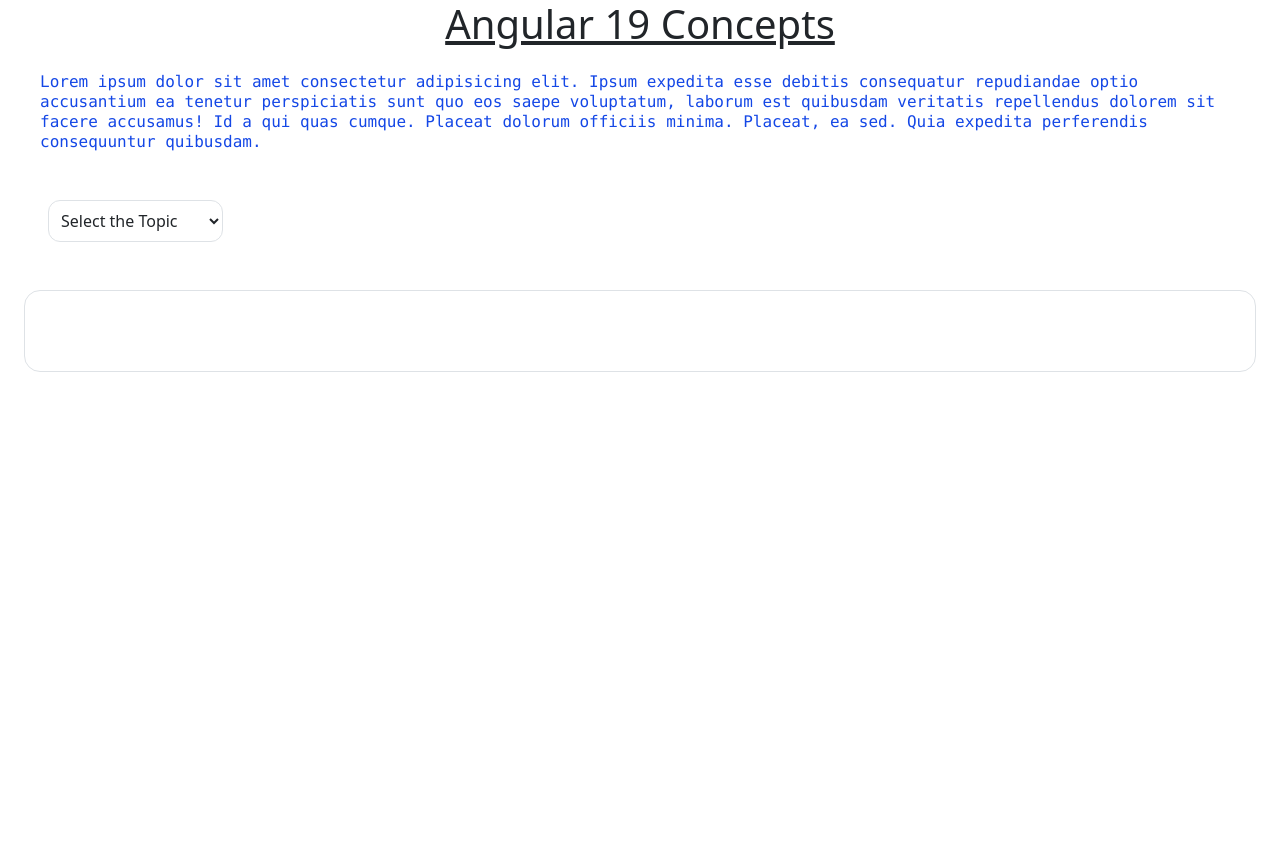
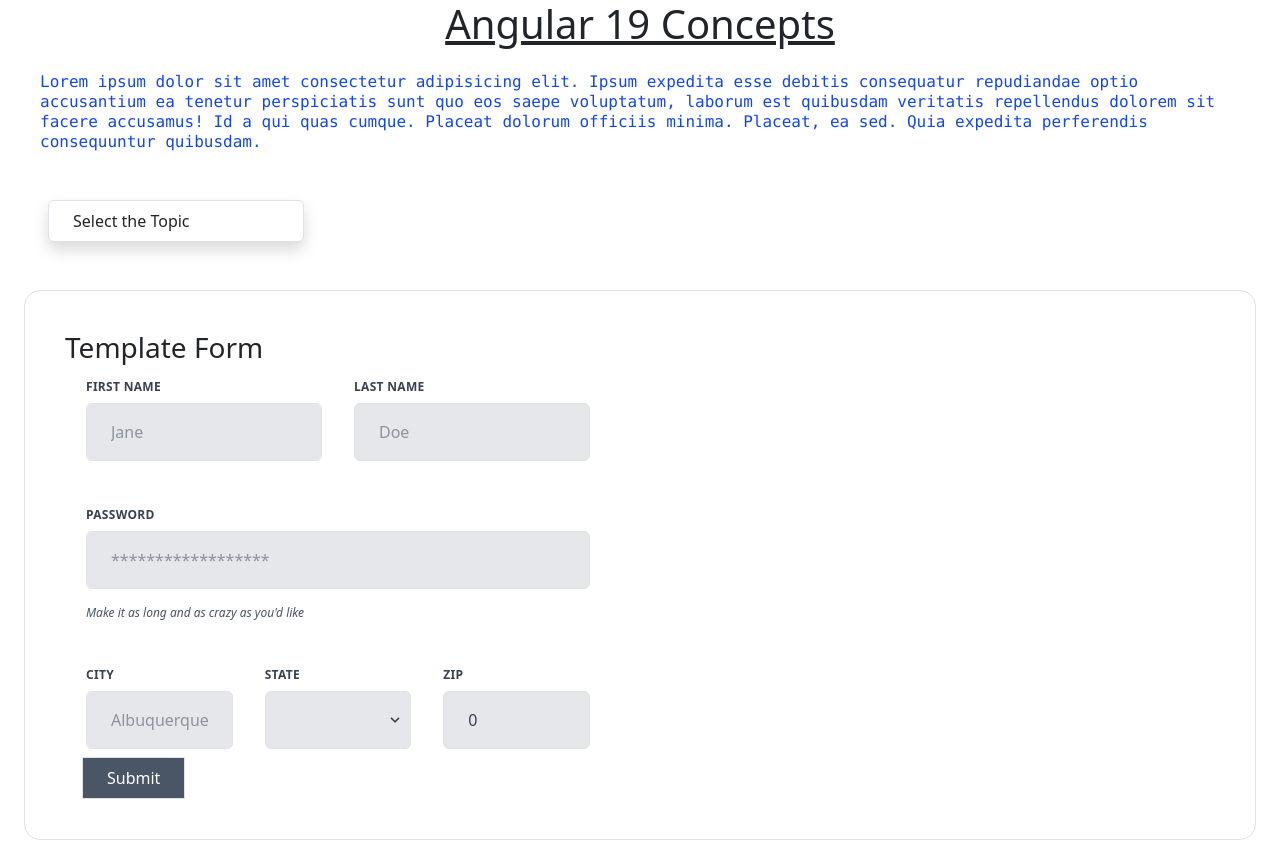
Before and after one commit to MadhuKumarGowda/Angular, an Angular app: page /TemplateForm in a window 1280 px wide. Before the commit this address led to /. Before the commit the page ends 800 px from the top, so only its background shows below. Built offline with nearby package versions, Linux system fonts and the light colour scheme.

Commit message:
added template form with basic validation of the form

```diff
--- a/src/app/app.component.html
+++ b/src/app/app.component.html
@@ -5,7 +5,7 @@
  Lorem ipsum dolor sit amet consectetur adipisicing elit. Ipsum expedita esse debitis consequatur repudiandae optio accusantium ea tenetur perspiciatis sunt quo eos saepe voluptatum, laborum est quibusdam veritatis repellendus dolorem sit facere accusamus! Id a qui quas cumque. Placeat dolorum officiis minima. Placeat, ea sed. Quia expedita perferendis consequuntur quibusdam.
 </p>
 
-<div class="m-5">
+<div class="m-5 w-64">
   <!-- <app-login></app-login>
   <app-admin></app-admin>
   <app-users></app-users> -->
@@ -16,7 +16,7 @@
  <!-- <app-control-flow></app-control-flow> -->
   <!-- <app-signal></app-signal>
   <app-linked-signal></app-linked-signal> -->
-  <select class="p-2 border border-gray-400 rounded-xl focus:outline-0" (change)="navigate($event)">
+  <select class="block appearance-none w-full bg-white border border-gray-400 hover:border-gray-500 px-4 py-2 pr-8 rounded shadow leading-tight focus:outline-none focus:shadow-outline" (change)="navigate($event)">
     <option>Select the Topic</option>
     @for(topic of topicList;track $index){
       <option value="{{topic.path}}">{{topic.name}}</option>
--- a/src/app/app.component.ts
+++ b/src/app/app.component.ts
@@ -21,7 +21,8 @@
     { path: 'ngStyle', name: 'Directives-ngStyle' },
     { path: 'controlFlow', name: 'ControlFlow' },
     { path: 'Signal', name: 'Signal' },
-    { path: 'LinkedSignal', name: 'LinkedSignal' },
+    { path: 'LinkedSignal', name: 'Linked Signal' },
+    { path: 'TemplateForm', name: 'Template Form' },
   ];
 
   constructor(private router: Router) {}
--- a/src/app/app.routes.ts
+++ b/src/app/app.routes.ts
@@ -7,6 +7,7 @@
 import { ControlFlowComponent } from './components/control-flow/control-flow.component';
 import { SignalComponent } from './components/signal/signal.component';
 import { LinkedSignalComponent } from './components/linked-signal/linked-signal.component';
+import { TemplateFormComponent } from './components/forms/template-form/template-form.component';
 
 export const routes: Routes = [
   // below is default route, full means complete route and prefix is only routing value
@@ -19,4 +20,5 @@
   { path: 'controlFlow', component: ControlFlowComponent },
   { path: 'Signal', component: SignalComponent },
   { path: 'LinkedSignal', component: LinkedSignalComponent },
+  { path: 'TemplateForm', component: TemplateFormComponent },
 ];
--- /dev/null
+++ b/src/app/components/forms/template-form/template-form.component.html
@@ -0,0 +1,80 @@
+<h3>Template Form</h3>
+<div class="container">
+    <form class="w-full max-w-lg" #userForm="ngForm">
+        <div class="flex flex-wrap -mx-3 mb-6">
+          <div class="w-full md:w-1/2 px-3 mb-6 md:mb-0">
+            <label class="block uppercase tracking-wide text-gray-700 text-xs font-bold mb-2" for="grid-first-name">
+              First Name
+            </label>
+            <input name="firstName" #fname="ngModel" [(ngModel)]="userObj.firstName" required class="appearance-none block w-full bg-gray-200 text-gray-700 border border-red-500 rounded py-3 px-4 mb-3 leading-tight focus:outline-none focus:bg-white" id="grid-first-name" type="text" placeholder="Jane">
+            @if(fname.errors?.['required'] && fname.touched && fname.dirty){
+                <p  class="text-red-500 text-xs italic">Please fill out this field.</p>
+            }
+
+          </div>
+          <div class="w-full md:w-1/2 px-3">
+            <label class="block uppercase tracking-wide text-gray-700 text-xs font-bold mb-2" for="grid-last-name">
+              Last Name
+            </label>
+            <input name="lastName" #lname="ngModel" [(ngModel)]="userObj.lastName" required  class="appearance-none block w-full bg-gray-200 text-gray-700 border border-gray-200 rounded py-3 px-4 leading-tight focus:outline-none focus:bg-white focus:border-gray-500" id="grid-last-name" type="text" placeholder="Doe">
+            @if(lname.errors?.['required'] && lname.touched && lname.dirty){
+                <p  class="text-red-500 text-xs italic">Please fill out this field.</p>
+            }
+        </div>
+        </div>
+        <div class="flex flex-wrap -mx-3 mb-6">
+          <div class="w-full px-3">
+            <label class="block uppercase tracking-wide text-gray-700 text-xs font-bold mb-2" for="grid-password">
+              Password
+            </label>
+            <input [(ngModel)]="userObj.password" name="password" #pwd="ngModel" required minlength="8" class="appearance-none block w-full bg-gray-200 text-gray-700 border border-gray-200 rounded py-3 px-4 mb-3 leading-tight focus:outline-none focus:bg-white focus:border-gray-500" id="grid-password" type="password" placeholder="******************">
+            <p class="text-gray-600 text-xs italic">Make it as long and as crazy as you'd like</p>
+            @if(pwd.errors?.['required'] && pwd.touched && pwd.dirty){
+                <p  class="text-red-500 text-xs italic">Please fill out this field.</p>
+            }
+            @if(pwd.errors?.['minlength'] && pwd.touched && pwd.dirty){
+                <p  class="text-red-500 text-xs italic">Please enter atleast 8 characters.</p>
+            }
+          </div>
+        </div>
+        <div class="flex flex-wrap -mx-3 mb-2">
+          <div class="w-full md:w-1/3 px-3 mb-6 md:mb-0">
+            <label class="block uppercase tracking-wide text-gray-700 text-xs font-bold mb-2" for="grid-city">
+              City
+            </label>
+            <input [(ngModel)]="userObj.city" name="city" #city="ngModel" required class="appearance-none block w-full bg-gray-200 text-gray-700 border border-gray-200 rounded py-3 px-4 leading-tight focus:outline-none focus:bg-white focus:border-gray-500" id="grid-city" type="text" placeholder="Albuquerque">
+            @if(city.errors?.['required'] && city.touched && city.dirty){
+                <p  class="text-red-500 text-xs italic">Please fill out this field.</p>
+            }
+        </div>
+          <div class="w-full md:w-1/3 px-3 mb-6 md:mb-0">
+            <label class="block uppercase tracking-wide text-gray-700 text-xs font-bold mb-2" for="grid-state">
+              State
+            </label>
+            <div class="relative">
+              <select [(ngModel)]="userObj.state" #state="ngModel" required name="state" class="block appearance-none w-full bg-gray-200 border border-gray-200 text-gray-700 py-3 px-4 pr-8 rounded leading-tight focus:outline-none focus:bg-white focus:border-gray-500" id="grid-state">
+                <option>New Mexico</option>
+                <option>Missouri</option>
+                <option>Texas</option>
+              </select>
+              <div class="pointer-events-none absolute inset-y-0 right-0 flex items-center px-2 text-gray-700">
+                <svg class="fill-current h-4 w-4" xmlns="http://www.w3.org/2000/svg" viewBox="0 0 20 20"><path d="M9.293 12.95l.707.707L15.657 8l-1.414-1.414L10 10.828 5.757 6.586 4.343 8z"/></svg>
+              </div>
+              @if(state.errors?.['required'] && state.touched && state.dirty){
+                <p  class="text-red-500 text-xs italic">Please fill out this field.</p>
+            }
+            </div>
+          </div>
+          <div class="w-full md:w-1/3 px-3 mb-6 md:mb-0">
+            <label class="block uppercase tracking-wide text-gray-700 text-xs font-bold mb-2" for="grid-zip">
+              Zip
+            </label>
+            <input [(ngModel)]="userObj.zipCode" name="zipCode" #zipCode="ngModel" required class="appearance-none block w-full bg-gray-200 text-gray-700 border border-gray-200 rounded py-3 px-4 leading-tight focus:outline-none focus:bg-white focus:border-gray-500" id="grid-zip" type="text" placeholder="90210">
+            @if(zipCode.errors?.['required'] && zipCode.touched && zipCode.dirty){
+                <p class="text-red-500 text-xs italic">Please fill out this field.</p>
+            }
+        </div>
+        </div>
+        <button (click)="onSave()" [disabled]="userForm.invalid" role="button" type="submit" class="border border-gray-400 bg-blue-700 text-white py-2 px-4 rounded-2xl disabled:cursor-not-allowed disabled:bg-gray-600"> Submit </button>
+      </form>
+</div>
--- /dev/null
+++ b/src/app/components/forms/template-form/template-form.component.ts
@@ -0,0 +1,31 @@
+import { Component } from '@angular/core';
+import { FormsModule } from '@angular/forms';
+
+interface IUser {
+  firstName: string;
+  lastName: string;
+  password: string;
+  city: string;
+  state: string;
+  zipCode: number;
+}
+@Component({
+  selector: 'app-template-form',
+  imports: [FormsModule],
+  templateUrl: './template-form.component.html',
+  styleUrl: './template-form.component.css',
+})
+export class TemplateFormComponent {
+  userObj: IUser = {
+    firstName: '',
+    lastName: '',
+    password: '',
+    city: '',
+    state: '',
+    zipCode: 0,
+  };
+
+  onSave = (): void => {
+    console.log(this.userObj);
+  };
+}
```
Also changed, not shown: src/app/components/forms/template-form/template-form.component.css (added), 1 other file (tests, documents, lock files or other folders).
